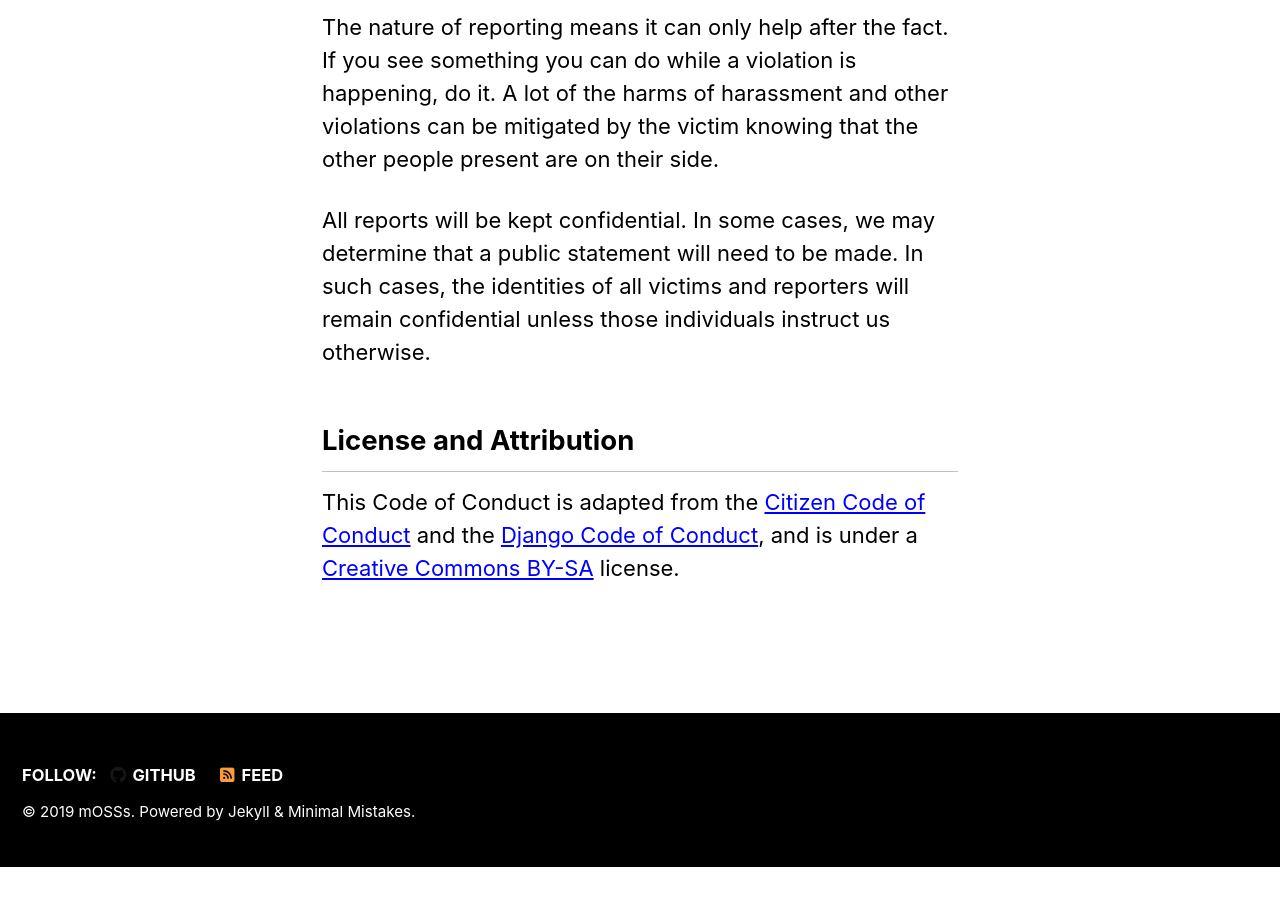
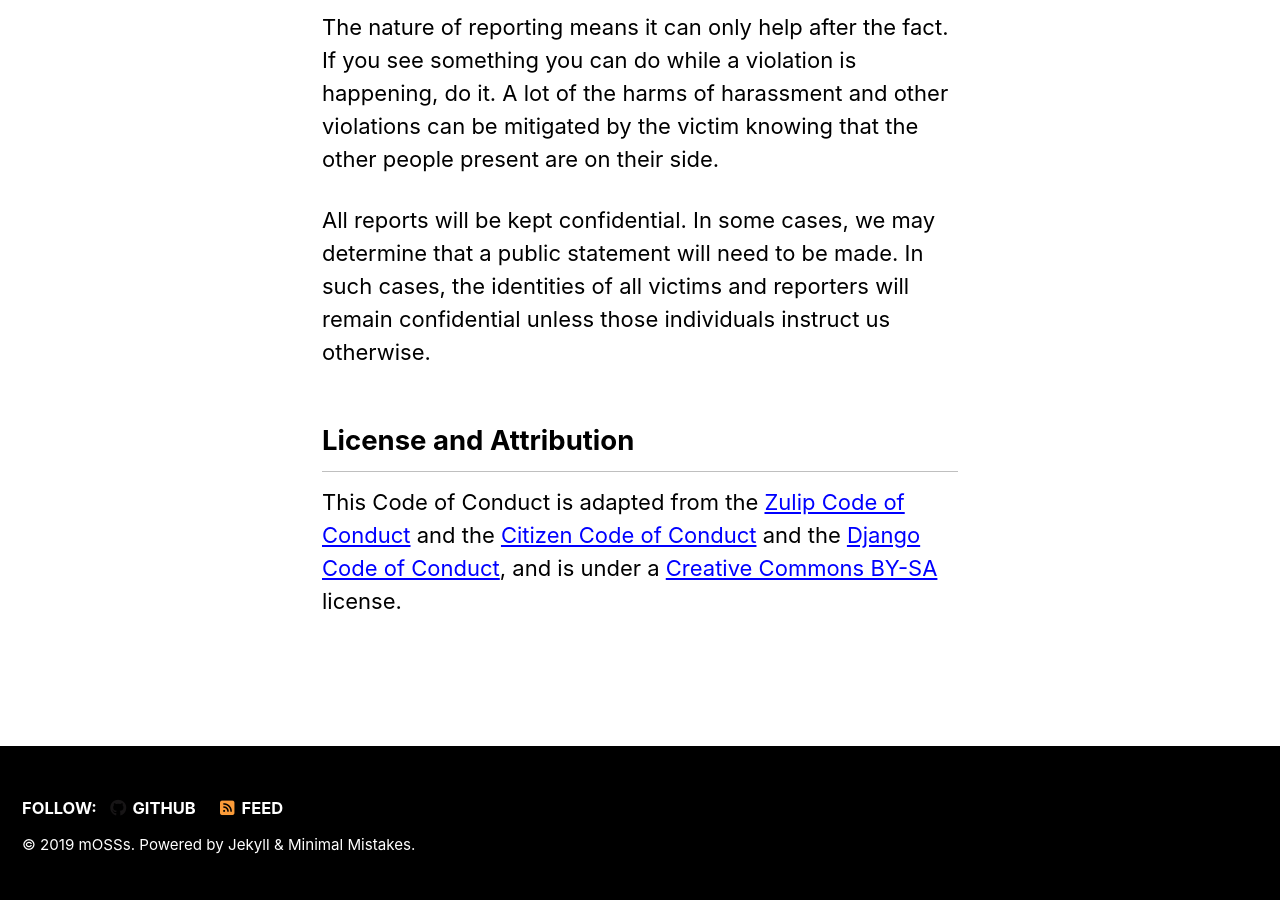
Before and after one commit to manoa-osss/manoa-osss.github.io, a Jekyll site: the page built from _pages/code-of-conduct.md, in a window 1280 px wide and 900 px high, scrolled down 3326 px. Built offline with Jekyll 4.4.1, drawn with Linux system fonts in a browser that asks for light colours; cached includes are drawn as plain includes; nearby versions of some CDN libraries; before the commit the page ends 4193 px from its top, so only the background shows below that.

Commit message:
code-of-conduct: Add Zulip to list of originators.

```diff
--- a/_pages/code-of-conduct.md
+++ b/_pages/code-of-conduct.md
@@ -71,6 +71,7 @@ cases, the identities of all victims and reporters will remain confidential unle
 ## License and Attribution
 
 This Code of Conduct is adapted from the
+[Zulip Code of Conduct](https://github.com/zulip/zulip/blob/master/CODE_OF_CONDUCT.md) and the
 [Citizen Code of Conduct](http://citizencodeofconduct.org/) and the
 [Django Code of Conduct](https://www.djangoproject.com/conduct/), and is
 under a
```
